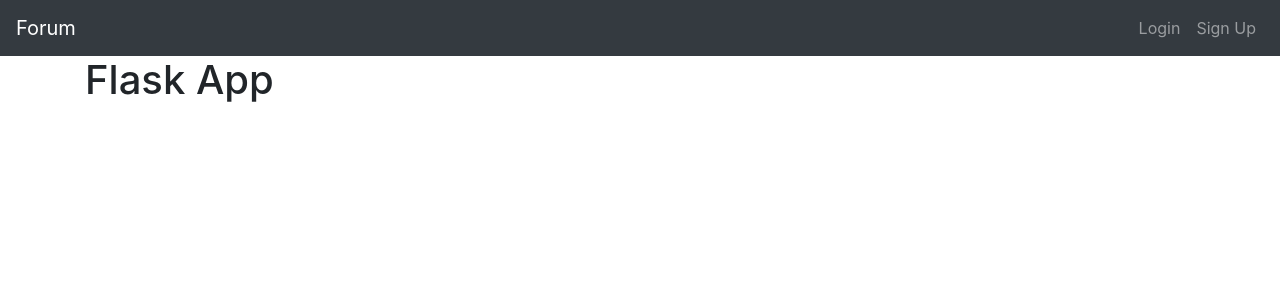
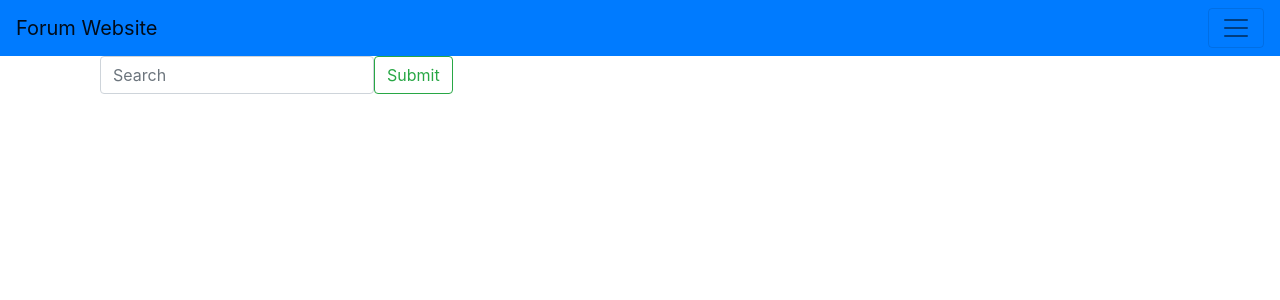
Before and after one commit to MadsAndersens/CMSC388jFinalProject, a Flask app: page / in a window 1280 px wide. Shown: the top 300 px of the page. Run offline with Flask 2, Linux system fonts and the light colour scheme; some libraries are stand-ins or nearby versions.

Commit message:
Added some basic html, plus navbar things

```diff
--- a/flask_app/__init__.py
+++ b/flask_app/__init__.py
@@ -27,6 +27,8 @@ def create_app():
         SESSION_COOKIE_HTTPONLY=True,
         SESSION_COOKIE_SAMESITE="Lax"
     )
+    #set secret key
+    app.config['SECRET_KEY'] = b'\xe3\x9eap\x9b\xd1\xa4\xbe\x9f\x1b\xad\xfaq;6A'
 
     db.init_app(app)
     login_manager.init_app(app)
@@ -44,5 +46,5 @@ def create_app():
     app.register_error_handler(404, page_not_found)
 
     login_manager.login_view = "users.login"
-
+    #print(app.url_map)
     return app
--- a/flask_app/forms.py
+++ b/flask_app/forms.py
@@ -59,7 +59,3 @@ class QuestionForm(FlaskForm):
 class AnswerForm(FlaskForm):
     answer = TextAreaField("Answer", validators=[InputRequired()])
     submit = SubmitField("Submit")
-
-class SearchForm(FlaskForm):
-    search = StringField("Search", validators=[InputRequired()])
-    submit = SubmitField("Submit")
--- /dev/null
+++ b/flask_app/forum/forms.py
@@ -0,0 +1,15 @@
+from flask_wtf import FlaskForm
+from wtforms import StringField, IntegerField, SubmitField, TextAreaField, PasswordField,EmailField
+from wtforms.validators import (
+    InputRequired,
+    DataRequired,
+    NumberRange,
+    Length,
+    Email,
+    EqualTo,
+    ValidationError,
+)
+
+class SearchForm(FlaskForm):
+    search_query = StringField("Search", validators=[InputRequired()])
+    submit = SubmitField("Submit")
--- a/flask_app/forum/routes.py
+++ b/flask_app/forum/routes.py
@@ -2,21 +2,29 @@ from flask import Blueprint, redirect, url_for, render_template, flash, request
 from flask_login import current_user
 
 from .. import bcrypt
-from ..forms import QuestionForm, AnswerForm, SearchForm
+from .forms import SearchForm
 from ..models import User
+from flask_app import db
+
 
 forum = Blueprint("forum", __name__)
 
-@forum.route("/", methods=["GET", "POST"])
+
+@forum.route("/")
+@forum.route("/forum")
 def index():
     search_form = SearchForm()
 
     if search_form.validate_on_submit():
-        return redirect(url_for("forum.search_results", query=search_form.search.data))
+        return redirect(url_for("forum.search_results", query=search_form.search_query.data))
 
-    return render_template("index.html", form = search_form)
+    return render_template("index.html", search_form=search_form)
 
-@forum.route("/results/<query>", methods=["GET"])
+@forum.route("/search_results/<query>", methods=["GET", "POST"])
 def search_results(query):
-    # TODO: Add search_results and html page
-    pass
+    try:
+        results = db.posts.search(query)
+    except ValueError as e:
+        return render_template("search_results.html", error_msg="No results found")
+
+    return render_template("search_results.html", results=results)
--- a/flask_app/routes.py
+++ /dev/null
@@ -1,40 +0,0 @@
-# 3rd-party packages
-from flask import render_template, request, redirect, url_for, flash
-from flask_mongoengine import MongoEngine
-from flask_login import (
-    LoginManager,
-    current_user,
-    login_user,
-    logout_user,
-    login_required,
-)
-from flask_bcrypt import Bcrypt
-from werkzeug.utils import secure_filename
-
-# stdlib
-from datetime import datetime
-
-# local
-from . import app, bcrypt
-
-'''View functions for the Flask app'''
-
-@app.route("/")
-def index():
-    return render_template("index.html")
-
-@app.route("/login", methods=["GET", "POST"])
-def login():
-    return render_template("login.html")
-
-@app.route("/register", methods=["GET", "POST"])
-def register():
-    return render_template("register.html")
-
-@app.route("/logout")
-def logout():
-    return render_template("index.html")
-
-@app.route("/profile/<username>")
-def profile(username):
-    return render_template("profile.html", username=username)
--- a/flask_app/templates/base.html
+++ b/flask_app/templates/base.html
@@ -8,7 +8,7 @@
     {% if title %}
         <title>{{ title }}</title>
     {% else %}
-        <title>Forum</title>
+        <title>Movie Reviews</title>
     {% endif %}
 </head>
 <body>
--- a/flask_app/templates/header.html
+++ b/flask_app/templates/header.html
@@ -1,7 +1,7 @@
 {% extends "base.html" %}
 {% block header %}
-<nav class="navbar navbar-expand-lg navbar-dark bg-dark">
-    <a class="navbar-brand" href="{{ url_for('index') }}">Forum</a>
+<nav class="navbar navbar-light bg-primary justify-content-between">
+    <a class="navbar-brand" href="{{ url_for('forum.index') }}">Forum Website</a>
     <button class="navbar-toggler" type="button" data-toggle="collapse" data-target="#navbarCollapse"
         aria-controls="navbarSupportedContent" aria-expanded="false" aria-label="Toggle navigation">
         <span class="navbar-toggler-icon"></span>
@@ -22,13 +22,13 @@
             </li>
             {% else %}
             <li class="nav-item">
-                <a class="nav-link" href="{{ url_for('login') }}">
+                <a class="nav-link" href="{{ url_for('users.login') }}">
                     Login
                 </a>
             </li>
             <li class="nav-item">
-                <a class="nav-link" href="{{ url_for('register') }}">
-                    Sign Up
+                <a class="nav-link" href="{{ url_for('users.register') }}">
+                    Register
                 </a>
             </li>
             {% endif %}
--- a/flask_app/templates/index.html
+++ b/flask_app/templates/index.html
@@ -1,4 +1,21 @@
 {% extends "header.html" %}
 {% block content %}
-    <h1>Flask App</h1>
+    {# Display search form #}
+    <div class="row-3">
+        <div class="col-5">
+            <form action="/" class="form-inline my-2 my-lg-0" method="POST">
+                    {{ search_form.csrf_token }}
+                    {{ search_form.search_query(class="form-control", placeholder="Search") }}
+
+                    {% if search_form.search_query.errors %}
+                    <div class="alert alert-warning" role="alert">
+                        {% for error in search_form.search_query.errors %}
+                        <span>{{ error }}</span>
+                        {% endfor %}
+                    </div>
+                    {% endif %}
+                    {{ search_form.submit(class="btn btn-outline-success") }}
+            </form>
+        </div>
+    </div>
 {% endblock %}
```
Also changed, not shown: flask_app/templates/search_results.html (added, +13 -0 lines), flask_app/forum/searching.py (added).
